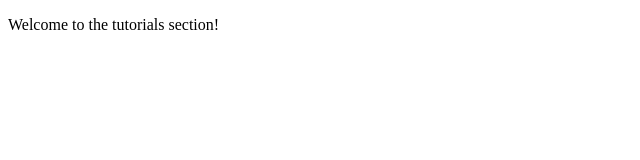
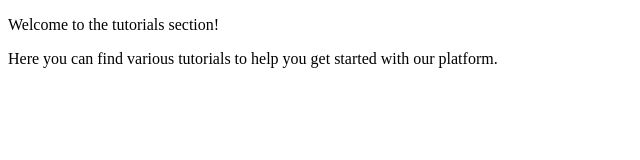
Before and after one commit to iqstyle82/tutorials, a plain HTML site: page index.html in a window 1280 px wide. Shown: the whole page, without its empty margins (0-640 px from the left). Drawn offline with Linux system fonts and the light colour scheme.

Commit message:
added next paragraph

```diff
--- a/index.html
+++ b/index.html
@@ -7,5 +7,6 @@
 </head>
 <body>
     <p>Welcome to the tutorials section!</p>
+    <p>Here you can find various tutorials to help you get started with our platform.</p>
 </body>
 </html>
```
